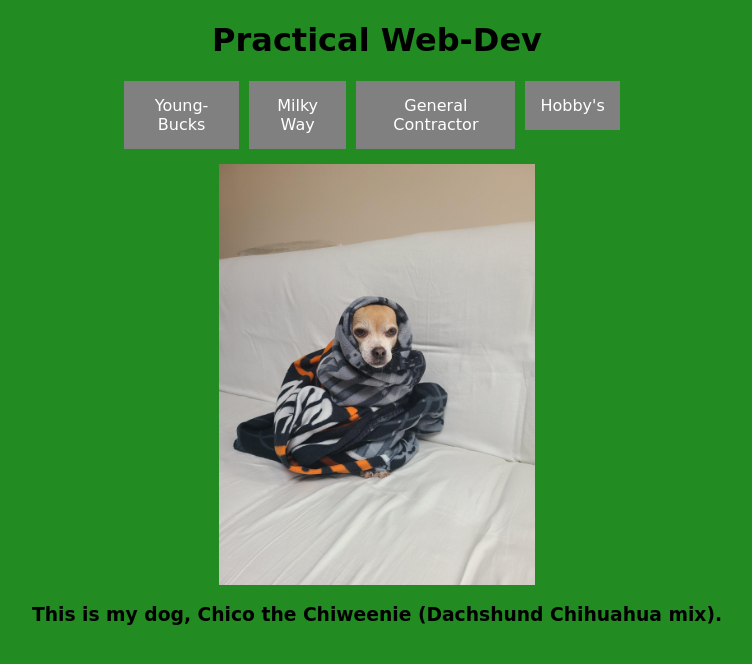
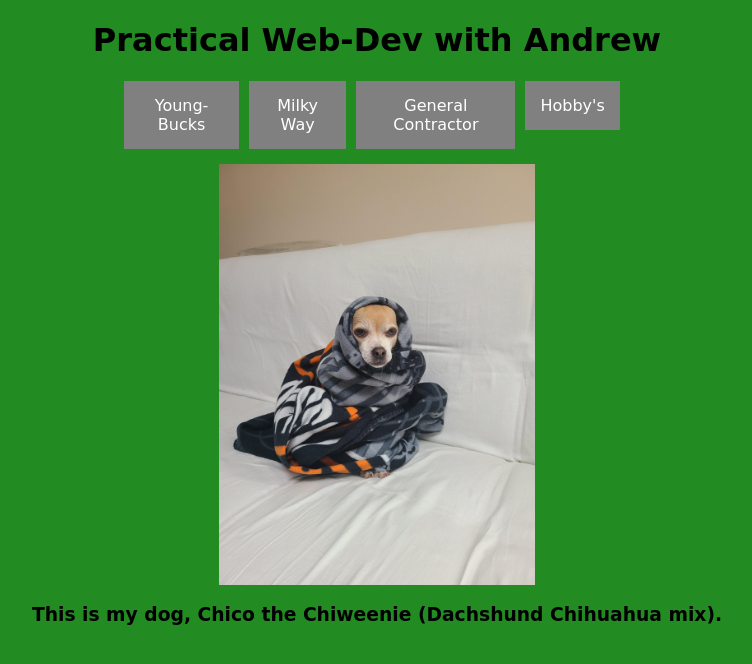
Before and after one commit to elchic00/Practical_web_dev_hw1, a plain HTML site: page index.html in a window 1280 px wide. Shown: the whole page, without its empty margins (263-1015 px from the left). Drawn offline with Linux system fonts and the light colour scheme.

Commit message:
Update README.md

```diff
--- a/index.html
+++ b/index.html
@@ -8,7 +8,7 @@
 
 </head>
 <body>
-<h1>Practical Web-Dev</h1>
+<h1>Practical Web-Dev with Andrew</h1>
 <div class="link">
     <a href="page1.html">Young-Bucks</a>
     <a href="page2.html">Milky Way</a>
```
Also changed, not shown: 1 other file.
